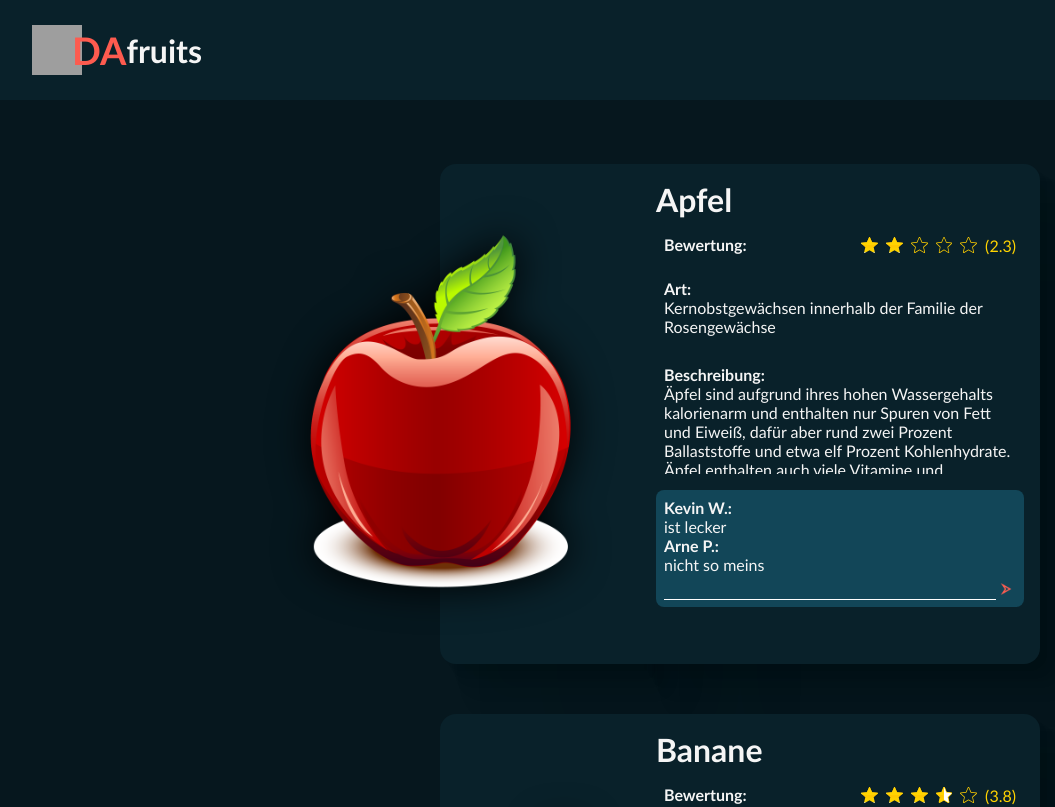
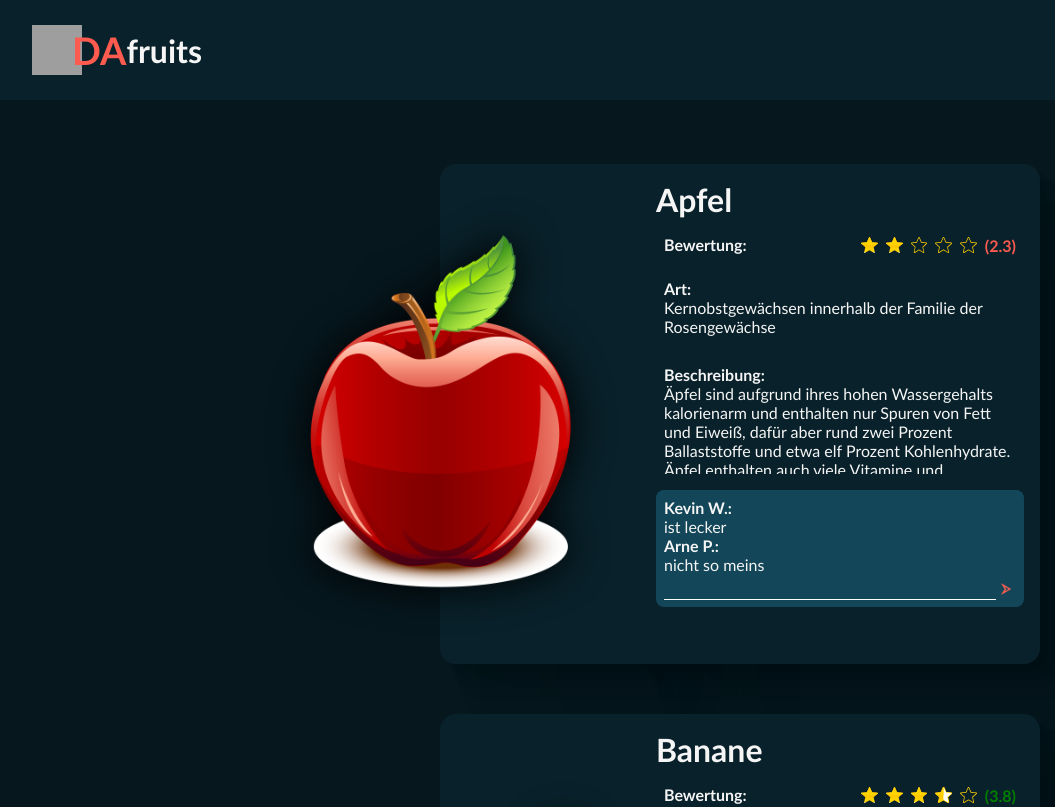
Before and after one commit to MarioWinter/DAfruits, an Angular app: page / in a window 1280 px wide. Shown: the top 807 px of the page, without its empty margins (0-1055 px from the left). Built offline with nearby package versions, Linux system fonts and the light colour scheme; grey boxes are pictures that could not be loaded.

Commit message:
ngClass added as test

```diff
--- a/src/app/fruitlist/fruitlist.component.html
+++ b/src/app/fruitlist/fruitlist.component.html
@@ -15,7 +15,10 @@
                         alt=""
                         srcset=""
                     />} @default {<img src="./assets/img/stars/star-empty.svg" alt="" srcset="" />} } }
-                    <p [ngStyle]="{ color: fruitColor }">({{ fruit.stars }})</p>
+                    <p [ngClass]="getStatusColor(fruit.stars)" [ngStyle]="{ 'font-weight': 'bold' }">
+                        ({{ fruit.stars }})
+                    </p>
+                    <!-- <p [ngStyle]="{ 'backround-color': FontBackroundColor }">({{ fruit.stars }})</p> -->
 
                     <!-- @for (count of [1,2,3,4,5]; track fruitlist) { @if (fruit.stars >= count) {
                     <img src="./assets/img/stars/star.svg" alt="" srcset="" />
--- a/src/app/fruitlist/fruitlist.component.scss
+++ b/src/app/fruitlist/fruitlist.component.scss
@@ -1,3 +1,13 @@
+.fontColorGood {
+    color: green;
+}
+.fontColorBad {
+    color: #fd5b4f;
+}
+.bgwhitel {
+    background-color: white;
+}
+
 .fruitlist_content {
     width: 100%;
     display: flex;
--- a/src/app/fruitlist/fruitlist.component.ts
+++ b/src/app/fruitlist/fruitlist.component.ts
@@ -9,7 +9,11 @@ import { Component } from "@angular/core";
     styleUrl: "./fruitlist.component.scss",
 })
 export class FruitlistComponent {
-    fruitColor = "#FFD400";
+    FontBackroundColor: string = "#00000";
+
+    getStatusColor(stars: number) {
+        return stars >= 3 ? "fontColorGood" : "fontColorBad";
+    }
 
     fruitlist = [
         {
```
